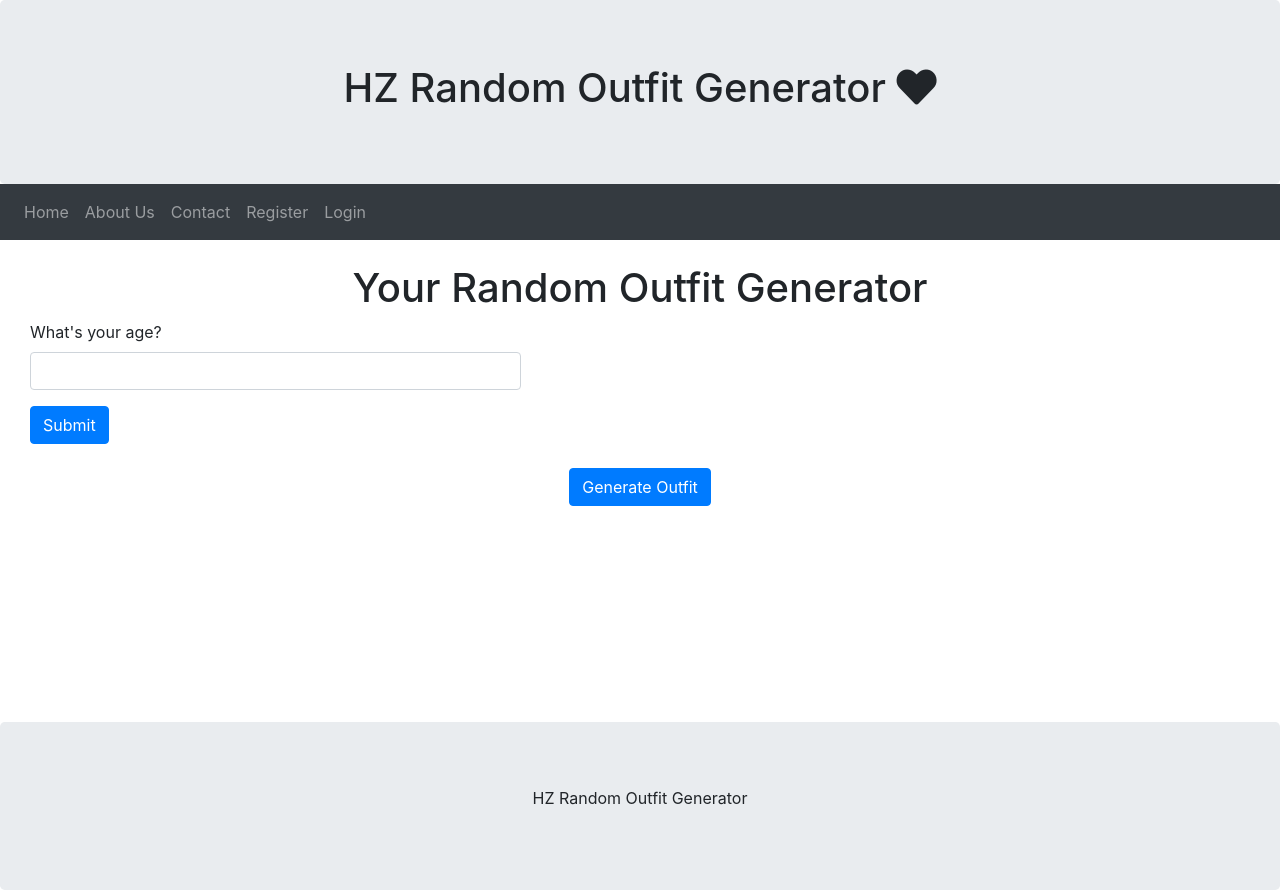
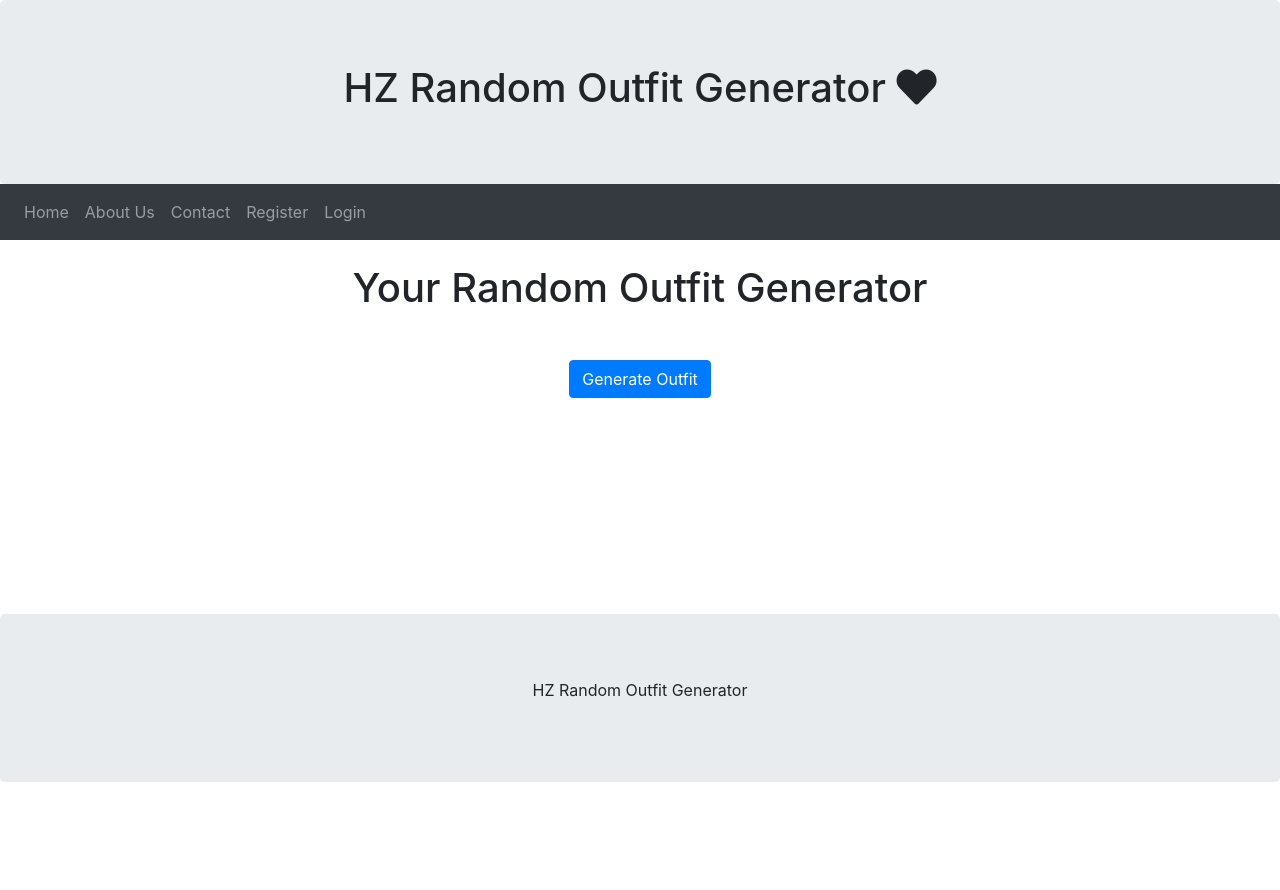
Before and after one commit to HifzaZaheer96/QAC-SFIA-2, a Flask app: page / in a window 1280 px wide. After the commit the page ends 782 px from the top, so only its background shows below. Run offline with Flask 2, Linux system fonts and the light colour scheme; data that the repository does not hold is empty; some libraries are stand-ins or nearby versions.

Commit message:
updated index

```diff
--- a/Service_1/application/templates/index.html
+++ b/Service_1/application/templates/index.html
@@ -6,22 +6,8 @@
             </h1>
 
 
-            <div class = "createform">
-                <form class ="form-horizontal" method="POST">
-                    <div class="form-group">
-                        <div class = "input-group">
-                            <label class="control-label col-sm-2">What's your age?</label>
-                        </div>
-                        <div class="col-sm-5">
-                            <input class="form-control" type="text" name="age"/>
-                        </div>
-                    </div>
-                </form>
-            </div>
-            <div class="form-group">
-                <label class="col-sm-offset-2 col-sm-10">
-                <button class="btn btn-primary" type="Submit">Submit </button>
-            </div>
+            <br>
+
             <p>
               <center>{{ sentence }}</center>
             </p>
```
